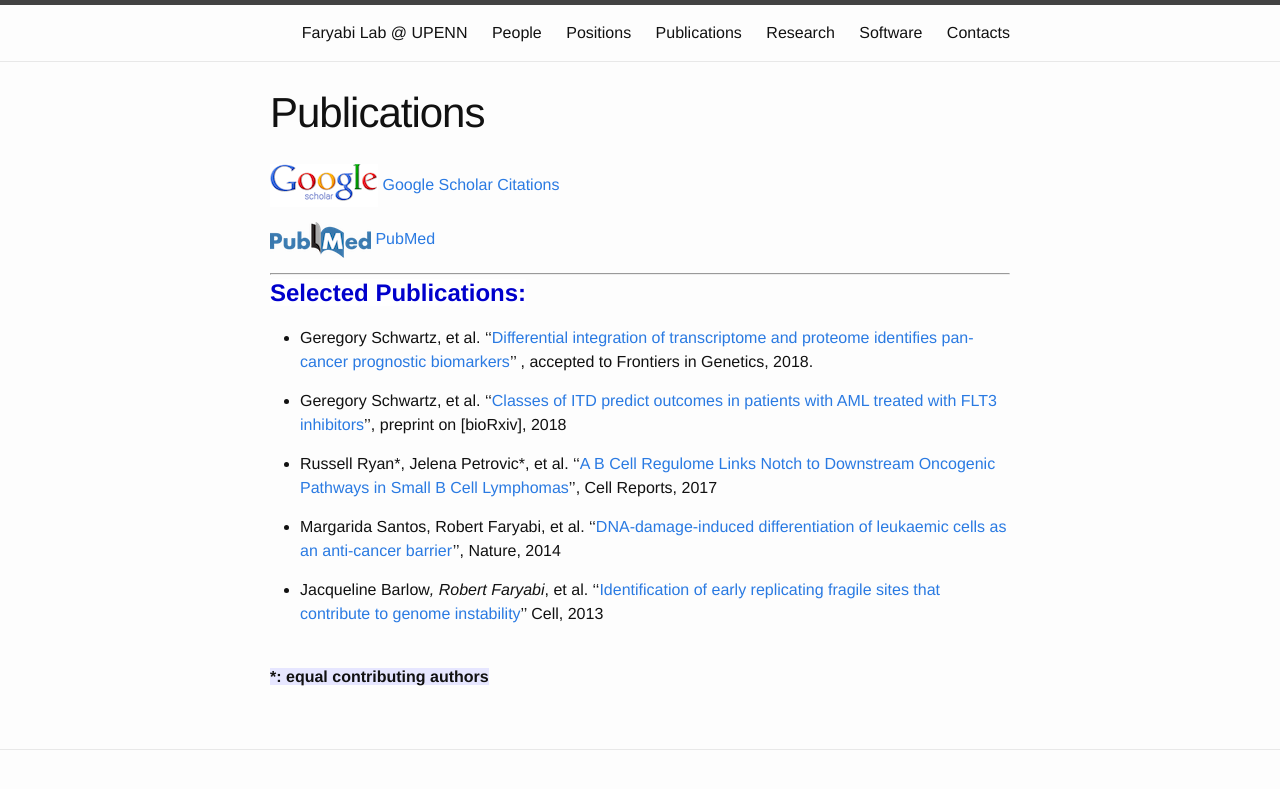
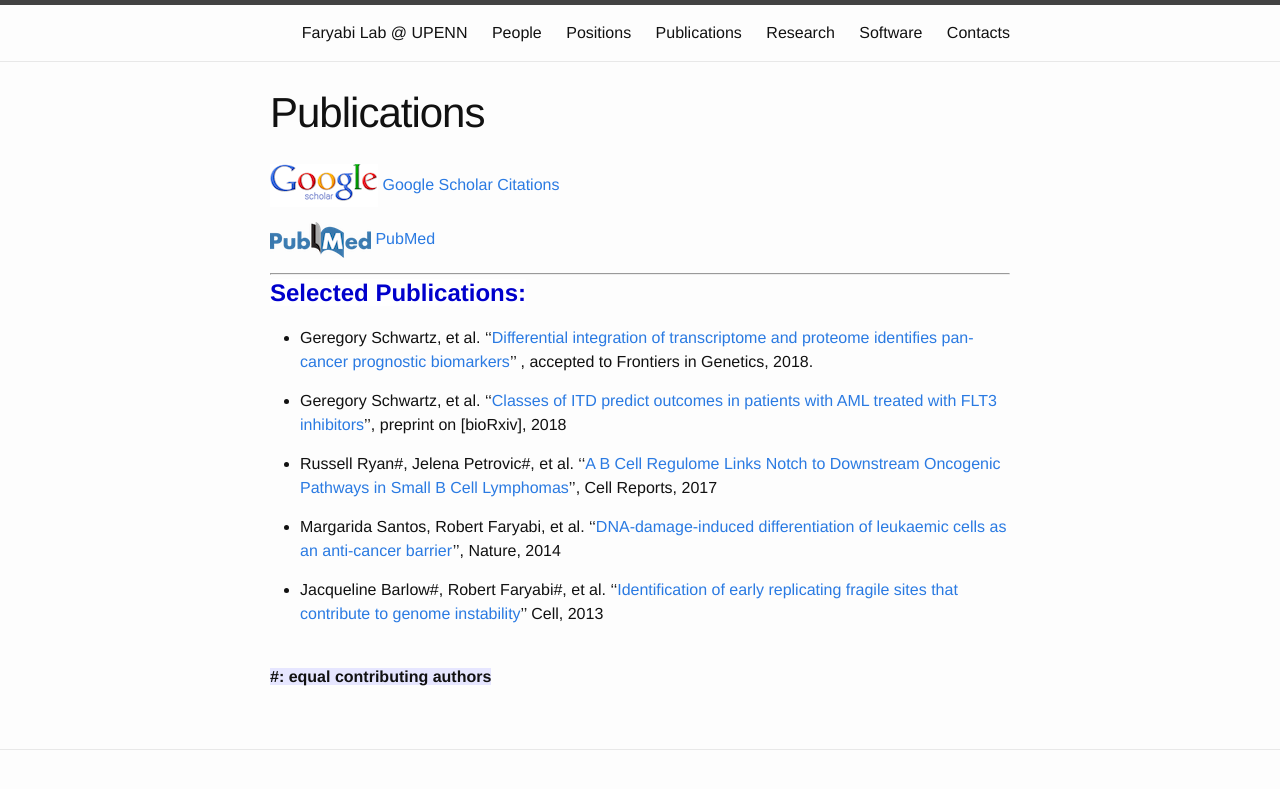
Before and after one commit to faryabib/faryabib.github.io, a Jekyll site: the page built from publications.md, in a window 1280 px wide. Shown: the top 789 px of the page. Built offline with Jekyll 4.4.1, drawn with Linux system fonts in a browser that asks for light colours.

Commit message:
Update publications.md

```diff
--- a/publications.md
+++ b/publications.md
@@ -15,10 +15,10 @@ permalink: /Publications.html
 
 + Geregory Schwartz, et al. ''[Classes of ITD predict outcomes in patients with AML treated with FLT3 inhibitors](https://www.biorxiv.org/content/early/2018/05/14/322354)'', preprint on [bioRxiv], 2018
 
-+ Russell Ryan\*, Jelena Petrovic*, et al. ''[A B Cell Regulome Links Notch to Downstream Oncogenic Pathways in Small B Cell Lymphomas](https://www.sciencedirect.com/science/article/pii/S2211124717313712?via%3Dihub)'', Cell Reports, 2017
++ Russell Ryan#, Jelena Petrovic#, et al. ''[A B Cell Regulome Links Notch to Downstream Oncogenic Pathways in Small B Cell Lymphomas](https://www.sciencedirect.com/science/article/pii/S2211124717313712?via%3Dihub)'', Cell Reports, 2017
 
 + Margarida Santos, Robert Faryabi, et al. ''[DNA-damage-induced differentiation of leukaemic cells as an anti-cancer barrier](https://www.nature.com/articles/nature13483)'', Nature, 2014
 
-+ Jacqueline Barlow*, Robert Faryabi*, et al. ''[Identification of early replicating fragile sites that contribute to genome instability](https://www.sciencedirect.com/science/article/pii/S0092867413000081?via%3Dihub)'' Cell, 2013
++ Jacqueline Barlow#, Robert Faryabi#, et al. ''[Identification of early replicating fragile sites that contribute to genome instability](https://www.sciencedirect.com/science/article/pii/S0092867413000081?via%3Dihub)'' Cell, 2013
 
-<br><strong><span style="background-color:rgb(230, 230, 255)">*: equal contributing authors</span><strong>
+<br><strong><span style="background-color:rgb(230, 230, 255)">#: equal contributing authors</span><strong>
```
